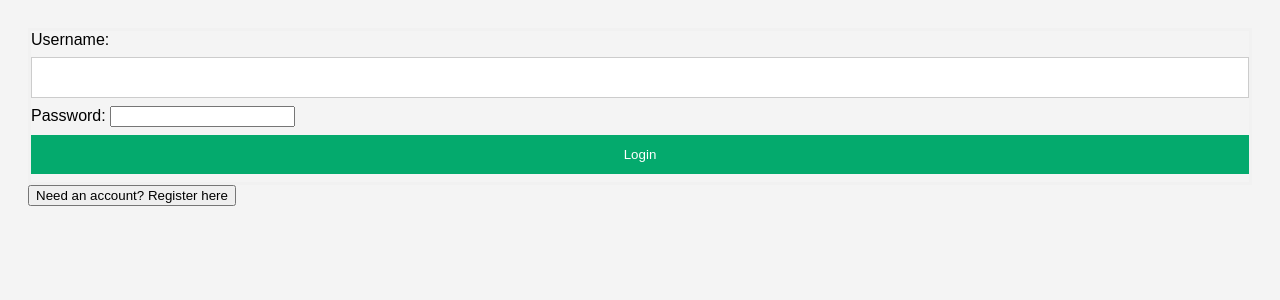
After one commit to SKars2430/calender, a PHP site: page /login.php in a window 1280 px wide. The commit adds this page. Shown: the top 300 px of the page. Run offline with PHP 8.4, Linux system fonts and the light colour scheme.

Commit message:
Register and login system added

```diff
--- /dev/null
+++ b/login.php
@@ -0,0 +1,81 @@
+<?php
+session_start();
+
+if (isset($_POST['login'])) {
+
+    // Connect to the database
+    $mysqli = new mysqli("localhost", "root", "", "login_system");
+
+    // Check for errors
+    if ($mysqli->connect_error) {
+        die("Connection failed: " . $mysqli->connect_error);
+    }
+
+    // Prepare and bind the SQL statement
+    $stmt = $mysqli->prepare("SELECT id, password FROM users WHERE username = ?");
+
+    // Get the form data
+    $username = $_POST['username'];
+    $password = $_POST['password'];
+
+    $stmt->bind_param("s", $username);
+
+    // Execute the SQL statement
+    $stmt->execute();
+    $stmt->store_result();
+
+    // Check if the user exists
+    if ($stmt->num_rows > 0) {
+
+        // Bind the result to variables
+        $stmt->bind_result($id, $hashed_password);
+
+        // Fetch the result
+        $stmt->fetch();
+
+        // Debugging outputs
+        echo "Username: " . htmlspecialchars($username) . "<br>";
+        echo "Password: " . htmlspecialchars($password) . "<br>";
+        echo "Hashed Password from DB: " . htmlspecialchars($hashed_password) . "<br>";
+
+        // Verify the password
+        if (password_verify($password, $hashed_password)) {
+
+            // Set the session variables
+            $_SESSION['loggedin'] = true;
+            $_SESSION['id'] = $id;
+            $_SESSION['username'] = $username;
+
+            // Redirect to the user's dashboard
+            header("Location: index.php");
+            exit;
+        } else {
+            echo "Incorrect password!";
+        }
+    } else {
+        echo "User not found!";
+    }
+
+    // Close the connection
+    $stmt->close();
+    $mysqli->close();
+}
+?>
+<!DOCTYPE html>
+<html>
+<head>
+    <meta charset="UTF-8">
+    <title>Login</title>
+    <link rel="stylesheet" href="style.css">
+</head>
+<body>
+    <form action="login.php" method="post">
+        <label for="username">Username:</label>
+        <input id="username" name="username" required="" type="text" />
+        <label for="password">Password:</label>
+        <input id="password" name="password" required="" type="password" />
+        <input name="login" type="submit" value="Login" />
+    </form>
+    <button onclick="window.location.href='register.php'">Need an account? Register here</button>
+</body>
+</html>
```
Also changed, not shown: index.php (+9 -0 lines), register.php (added, +61 -0 lines).
